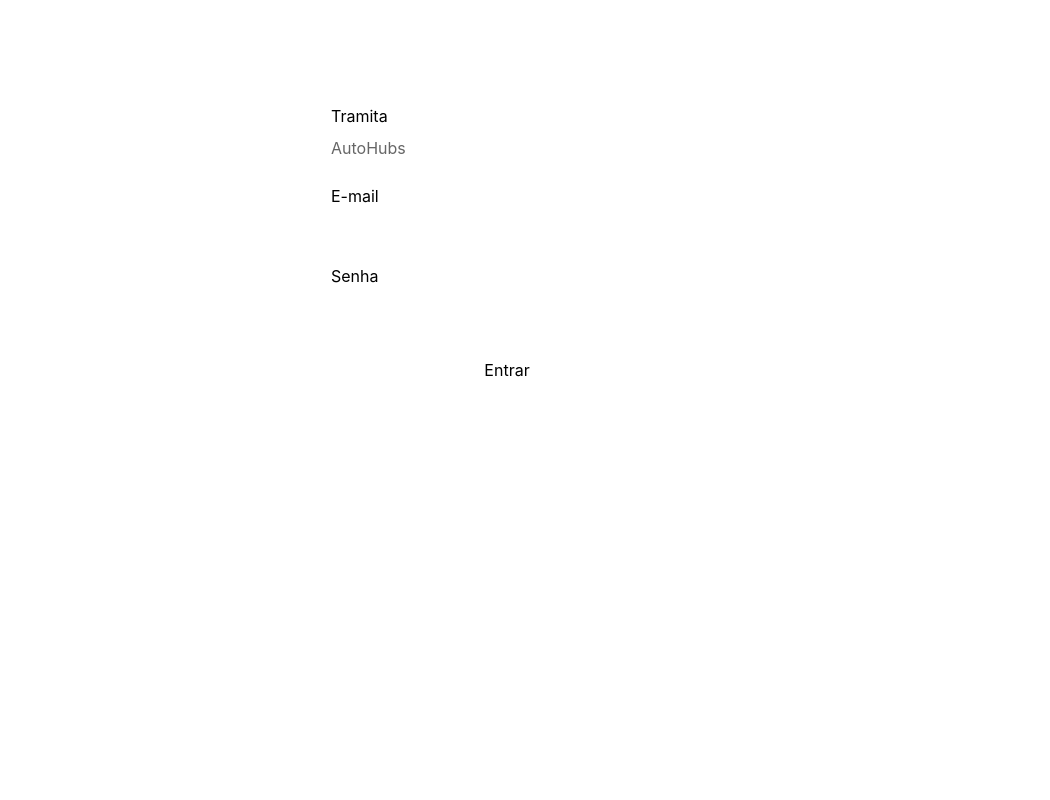
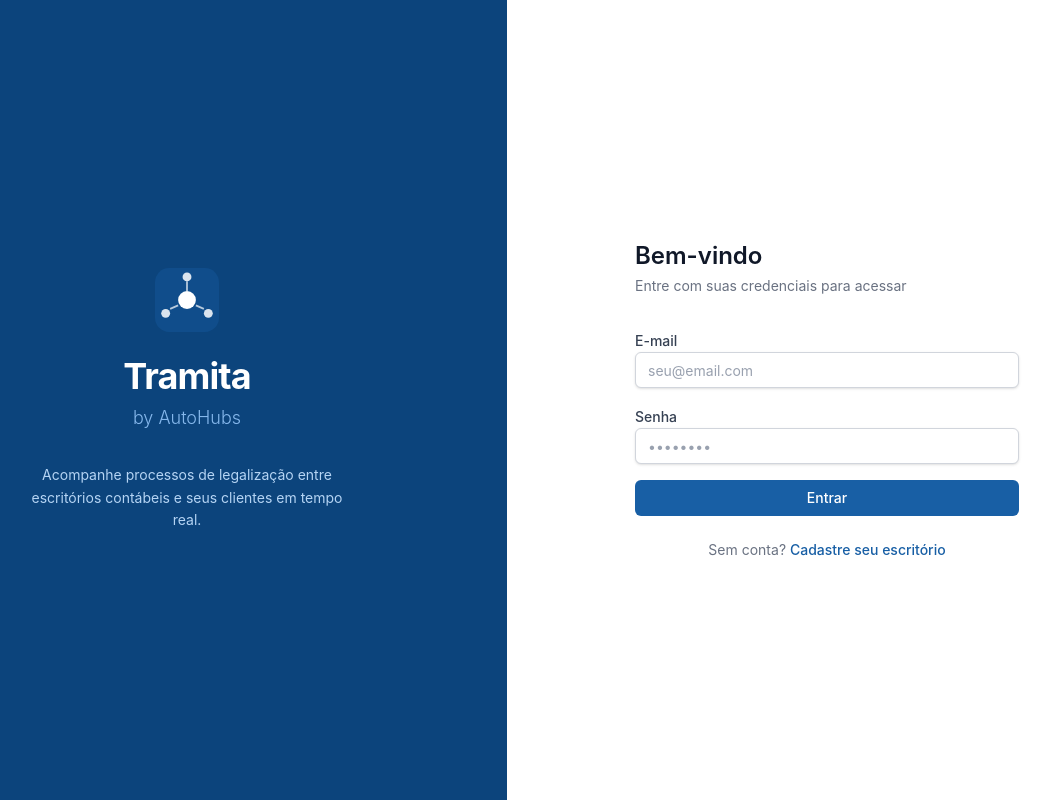
Before and after one commit to MaxTecnology/tramita, a React (Vite) app in the folder apps/web/: page /login in a window 1280 px wide. Shown: the whole page, without its empty margins (133-1183 px from the left). Built offline with nearby package versions, Linux system fonts and the light colour scheme; no server answers.

Commit message:
feat: redesign Login com split layout e paleta AutoHubs

```diff
--- a/apps/web/src/pages/Login.tsx
+++ b/apps/web/src/pages/Login.tsx
@@ -1,9 +1,14 @@
 import { useState, type FormEvent } from 'react'
-import { useNavigate } from 'react-router-dom'
+import { useNavigate, useLocation } from 'react-router-dom'
 import { api } from '@/lib/api'
+import { Button } from '@/components/ui/button'
+import { Input } from '@/components/ui/input'
+import { Label } from '@/components/ui/label'
 
 export default function Login() {
   const navigate = useNavigate()
+  const location = useLocation()
+  const successMessage = (location.state as { message?: string } | null)?.message
   const [email, setEmail] = useState('')
   const [password, setPassword] = useState('')
   const [error, setError] = useState('')
@@ -18,7 +23,6 @@ export default function Login() {
       localStorage.setItem('accessToken', data.accessToken)
       localStorage.setItem('refreshToken', data.refreshToken)
       localStorage.setItem('user', JSON.stringify(data.user))
-
       const role: string = data.user.role
       if (role === 'MASTER') navigate('/master/dashboard')
       else if (role === 'ORG_ADMIN' || role === 'ORG_MANAGER') navigate('/app/dashboard')
@@ -32,39 +36,91 @@ export default function Login() {
   }
 
   return (
-    <div style={{ maxWidth: 400, margin: '80px auto', padding: 24 }}>
-      <h1 style={{ marginBottom: 8 }}>Tramita</h1>
-      <p style={{ color: '#666', marginBottom: 24 }}>AutoHubs</p>
-      <form onSubmit={handleSubmit}>
-        <div style={{ marginBottom: 12 }}>
-          <label style={{ display: 'block', marginBottom: 4 }}>E-mail</label>
-          <input
+    <div className="min-h-screen flex">
+      {/* Brand panel — visible only on lg+ */}
+      <div className="hidden lg:flex lg:w-1/2 bg-[#0C447C] flex-col items-center justify-center p-12 text-white">
+        <HubIcon size={64} />
+        <h1 className="mt-6 text-4xl font-bold tracking-tight">Tramita</h1>
+        <p className="mt-2 text-[#85B7EB] text-lg font-light">by AutoHubs</p>
+        <p className="mt-8 text-center text-[#B5D4F4] text-sm max-w-xs leading-relaxed">
+          Acompanhe processos de legalização entre escritórios contábeis e seus clientes em tempo real.
+        </p>
+      </div>
+
+      {/* Form panel */}
+      <div className="flex-1 flex items-center justify-center p-8 bg-white">
+        <div className="w-full max-w-sm">
+          {/* Mobile logo */}
+          <div className="lg:hidden flex items-center gap-3 mb-8">
+            <HubIcon size={32} />
+            <span className="text-xl font-bold text-[#185FA5]">Tramita</span>
+          </div>
+
+          <h2 className="text-2xl font-semibold text-gray-900 mb-1">Bem-vindo</h2>
+          <p className="text-gray-500 text-sm mb-8">Entre com suas credenciais para acessar</p>
+
+          {successMessage && (
+            <div className="mb-4 rounded-md bg-green-50 border border-green-200 px-4 py-3 text-sm text-green-700">
+              {successMessage}
+            </div>
+          )}
+
+          <form onSubmit={handleSubmit} className="space-y-4">
+            <div className="space-y-1.5">
+              <Label htmlFor="email">E-mail</Label>
+              <Input
+                id="email"
                 type="email"
                 value={email}
                 onChange={(e) => setEmail(e.target.value)}
+                placeholder="seu@email.com"
                 required
-            style={{ display: 'block', width: '100%', padding: '8px', boxSizing: 'border-box' }}
               />
             </div>
-        <div style={{ marginBottom: 16 }}>
-          <label style={{ display: 'block', marginBottom: 4 }}>Senha</label>
-          <input
+            <div className="space-y-1.5">
+              <Label htmlFor="password">Senha</Label>
+              <Input
+                id="password"
                 type="password"
                 value={password}
                 onChange={(e) => setPassword(e.target.value)}
+                placeholder="••••••••"
                 required
-            style={{ display: 'block', width: '100%', padding: '8px', boxSizing: 'border-box' }}
               />
             </div>
-        {error && <p style={{ color: 'red', marginBottom: 12 }}>{error}</p>}
-        <button
+            {error && <p className="text-sm text-red-600">{error}</p>}
+            <Button
               type="submit"
               disabled={loading}
-          style={{ width: '100%', padding: '10px', cursor: loading ? 'not-allowed' : 'pointer' }}
+              className="w-full bg-[#185FA5] hover:bg-[#0C447C] text-white"
             >
               {loading ? 'Entrando...' : 'Entrar'}
-        </button>
+            </Button>
           </form>
+
+          <p className="mt-6 text-center text-sm text-gray-500">
+            Sem conta?{' '}
+            <a href="/register" className="text-[#185FA5] hover:underline font-medium">
+              Cadastre seu escritório
+            </a>
+          </p>
+        </div>
+      </div>
     </div>
   )
 }
+
+function HubIcon({ size }: { size: number }) {
+  return (
+    <svg width={size} height={size} viewBox="0 0 72 72" fill="none" xmlns="http://www.w3.org/2000/svg">
+      <rect width="72" height="72" rx="16" fill="#185FA5" fillOpacity="0.35" />
+      <circle cx="36" cy="36" r="10" fill="white" />
+      <circle cx="36" cy="10" r="5" fill="white" opacity="0.85" />
+      <circle cx="60" cy="51" r="5" fill="white" opacity="0.85" />
+      <circle cx="12" cy="51" r="5" fill="white" opacity="0.85" />
+      <line x1="36" y1="26" x2="36" y2="15" stroke="white" strokeWidth="2" opacity="0.7" />
+      <line x1="46" y1="42" x2="55" y2="46" stroke="white" strokeWidth="2" opacity="0.7" />
+      <line x1="26" y1="42" x2="17" y2="46" stroke="white" strokeWidth="2" opacity="0.7" />
+    </svg>
+  )
+}
```
Lines whose indentation alone changed are shown as unchanged.
